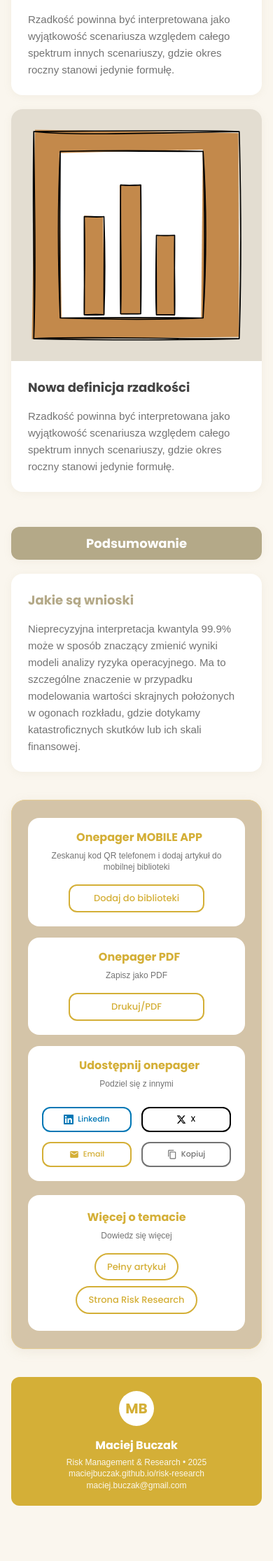
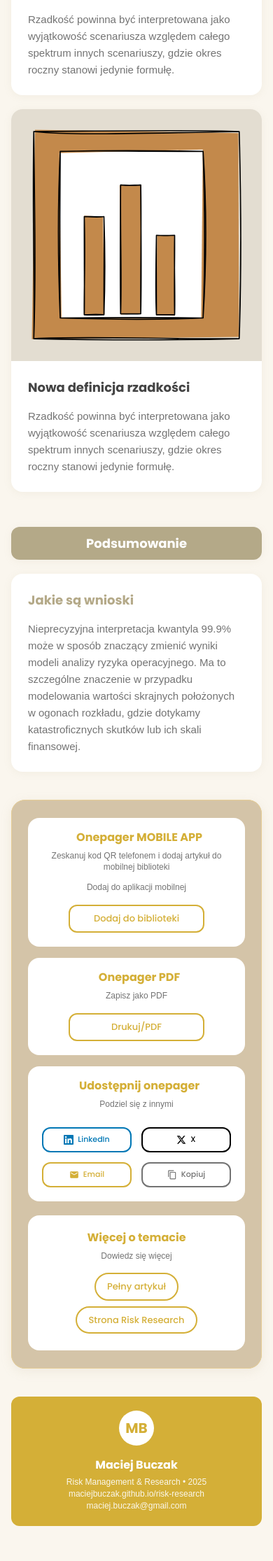
Before and after one commit to MaciejBuczak/risk-research, a Jekyll site: the page onepager_v11.html, which Jekyll copies as it is, in a window 390 px wide. Shown: the part 2838-5069 px from the top of the page at 70% size. Built offline with Jekyll 4.4.1, drawn with Linux system fonts in a browser that asks for light colours; some web fonts are replaced; before the commit the page ends 5040 px from its top, so only the background shows below that.

Commit message:
Update onepager_v11.html

```diff
--- a/onepager_v11.html
+++ b/onepager_v11.html
@@ -1555,11 +1555,11 @@
 
 
     .save-btn {
-        width: 70% !important;  /* DODAJ TO */
+        width: 55% !important;  /* DODAJ TO */
     }
 
     .library-btn {                    /* ← DODAJ TO! */
-        width: 70% !important;
+        width: 55% !important;
     }
 }
 
@@ -1572,6 +1572,14 @@
     .share-btn {
         font-size: 11px;
         padding: 6px 8px;
+    }
+
+    .save-btn {
+        width: 70% !important;  /* DODAJ TO */
+    }
+
+    .library-btn {                    /* ← DODAJ TO! */
+        width: 70% !important;
     }
 }
 
@@ -1618,6 +1626,12 @@
         display: none !important;
     }
     .mobile-title, .mobile-subtitle {
+        display: block !important;
+    }
+    .desktop-qr-subtitle {
+        display: none !important;
+    }
+    .mobile-qr-subtitle {
         display: block !important;
     }
 
@@ -2076,6 +2090,7 @@
             <div class="section-content">
                 <div class="section-title">Onepager MOBILE APP</div>
                 <div class="section-subtitle">Zeskanuj kod QR telefonem i dodaj artykuł do mobilnej biblioteki</div>
+                <div class="section-subtitle mobile-qr-subtitle" style="display: none;">Dodaj do aplikacji mobilnej</div>
                 <div class="qr-code">
                     <img src="https://api.qrserver.com/v1/create-qr-code/?size=120x120&data=https://maciejbuczak.github.io/risk-research&format=png&bgcolor=ffffff&color=D4AF37&margin=1"
                          alt="QR Code do artykułu o kwantylu 99.9" />
```
